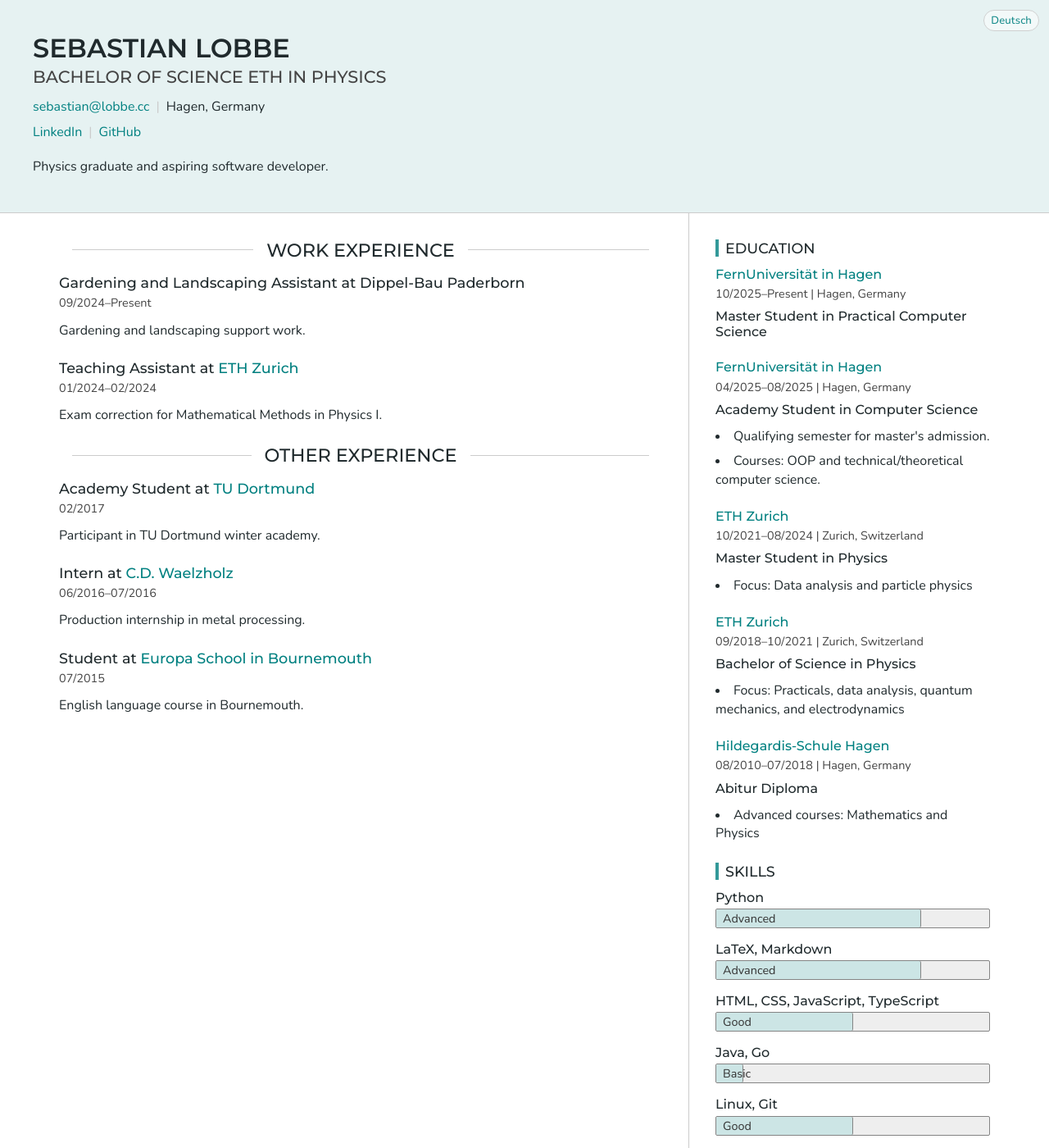
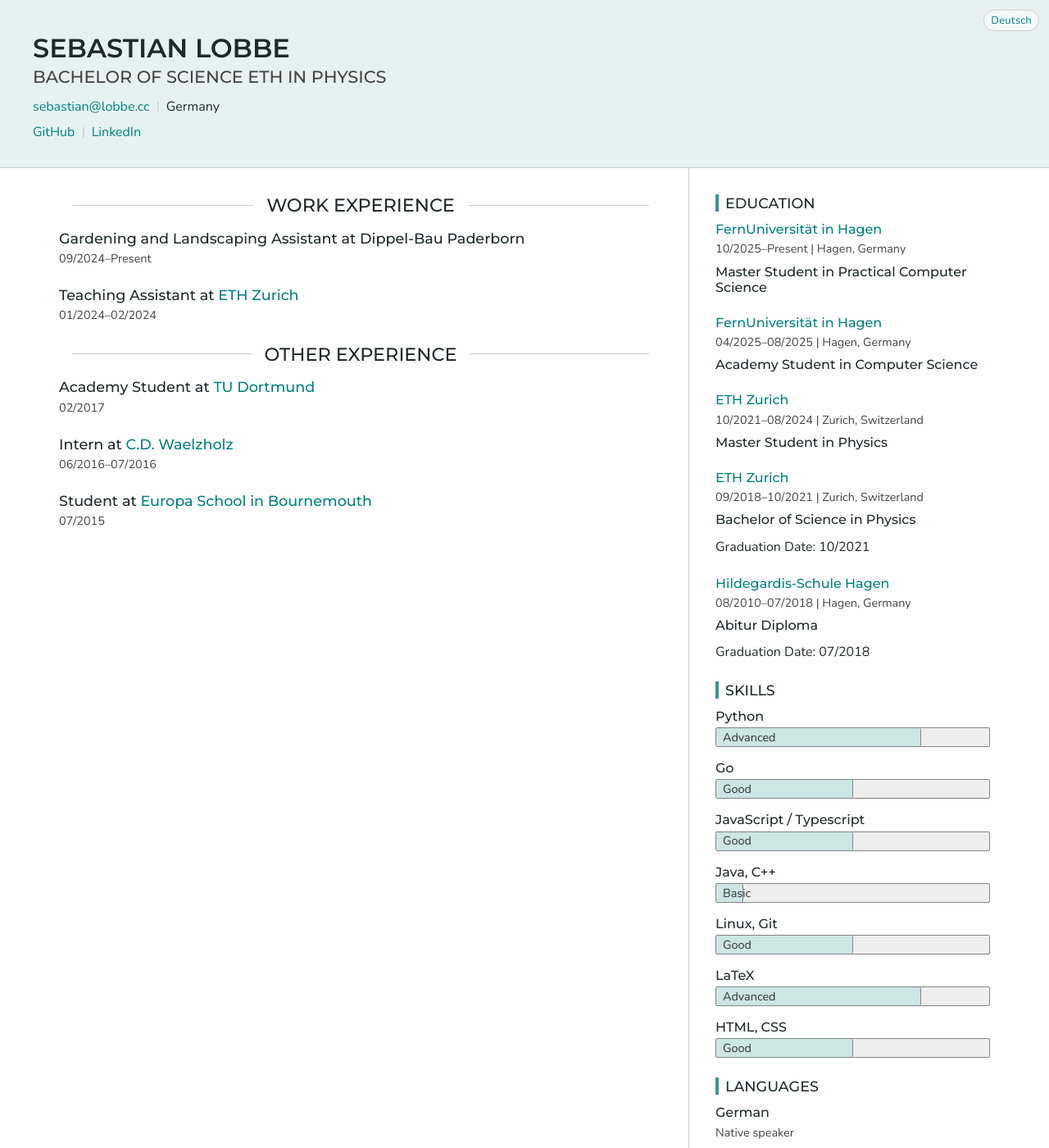
Before and after one commit to slobbe/slobbe, a Jekyll site: the page built from resume/index.html, in a window 1280 px wide and 1400 px high. Shown: the whole window at 82% size. Built offline with Jekyll 4.4.1, drawn with Linux system fonts in a browser that asks for light colours.

```diff
--- a/_data/portfolio.json
+++ /dev/null
@@ -1,178 +0,0 @@
-{
-  "name": "Sebastian Lobbe",
-  "label": "Bachelor of Science ETH in Physics",
-  "summary": "Physics graduate and aspiring software developer.",
-  "contact": {
-    "email": "sebastian@lobbe.cc",
-    "phone": "",
-    "location": "Hagen, Germany"
-  },
-  "base_url": "sebastian.lobbe.cc",
-  "social_links": [
-    {
-      "label": "LinkedIn",
-      "url": "https://www.linkedin.com/in/slobbe"
-    },
-    {
-      "label": "GitHub",
-      "url": "https://github.com/slobbe"
-    }
-  ],
-  "work_experience": [
-    {
-      "company": "Dippel-Bau Paderborn",
-      "position": "Gardening and Landscaping Assistant",
-      "start_date": "09/2024",
-      "end_date": "Present",
-      "summary": "Gardening and landscaping support work."
-    },
-    {
-      "company": "ETH Zurich",
-      "position": "Teaching Assistant",
-      "url": "https://ethz.ch/",
-      "start_date": "01/2024",
-      "end_date": "02/2024",
-      "summary": "Exam correction for Mathematical Methods in Physics I."
-    }
-  ],
-  "other_experience": [
-    {
-      "organization": "TU Dortmund",
-      "position": "Academy Student",
-      "url": "https://www.tu-dortmund.de/",
-      "start_date": "02/2017",
-      "end_date": "",
-      "summary": "Participant in TU Dortmund winter academy.",
-      "highlights": []
-    },
-    {
-      "organization": "C.D. Waelzholz",
-      "position": "Intern",
-      "url": "https://www.waelzholz.com/",
-      "start_date": "06/2016",
-      "end_date": "07/2016",
-      "summary": "Production internship in metal processing.",
-      "highlights": []
-    },
-    {
-      "organization": "Europa School in Bournemouth",
-      "position": "Student",
-      "url": "https://europa-school.co.uk/",
-      "start_date": "07/2015",
-      "end_date": "",
-      "summary": "English language course in Bournemouth.",
-      "highlights": []
-    }
-  ],
-  "education": [
-    {
-      "institution": "FernUniversität in Hagen",
-      "location": "Hagen, Germany",
-      "url": "https://www.fernuni-hagen.de/",
-      "start_date": "10/2025",
-      "end_date": "Present",
-      "degree": "Master Student in Practical Computer Science",
-      "grade": "",
-      "graduation_date": "",
-      "comments": []
-    },
-    {
-      "institution": "FernUniversität in Hagen",
-      "location": "Hagen, Germany",
-      "url": "https://www.fernuni-hagen.de/",
-      "start_date": "04/2025",
-      "end_date": "08/2025",
-      "degree": "Academy Student in Computer Science",
-      "grade": "",
-      "graduation_date": "",
-      "comments": [
-        "Qualifying semester for master's admission.",
-        "Courses: OOP and technical/theoretical computer science."
-      ]
-    },
-    {
-      "institution": "ETH Zurich",
-      "location": "Zurich, Switzerland",
-      "url": "https://ethz.ch/",
-      "start_date": "10/2021",
-      "end_date": "08/2024",
-      "degree": "Master Student in Physics",
-      "grade": "",
-      "graduation_date": "",
-      "comments": [
-        "Focus: Data analysis and particle physics"
-      ]
-    },
-    {
-      "institution": "ETH Zurich",
-      "location": "Zurich, Switzerland",
-      "url": "https://ethz.ch/",
-      "start_date": "09/2018",
-      "end_date": "10/2021",
-      "degree": "Bachelor of Science in Physics",
-      "grade": "",
-      "graduation_date": "",
-      "comments": [
-        "Focus: Practicals, data analysis, quantum mechanics, and electrodynamics"
-      ]
-    },
-    {
-      "institution": "Hildegardis-Schule Hagen",
-      "location": "Hagen, Germany",
-      "url": "https://hildegardis-schule.de/",
-      "start_date": "08/2010",
-      "end_date": "07/2018",
-      "degree": "Abitur Diploma",
-      "grade": "",
-      "graduation_date": "",
-      "comments": [
-        "Advanced courses: Mathematics and physics"
-      ]
-    }
-  ],
-  "skills": [
-    {
-      "name": "Python",
-      "proficiency": 75,
-      "proficiency_label": "Advanced"
-    },
-    {
-      "name": "LaTeX, Markdown",
-      "proficiency": 75,
-      "proficiency_label": "Advanced"
-    },
-    {
-      "name": "HTML, CSS, JavaScript, Typescript",
-      "proficiency": 50,
-      "proficiency_label": "Good"
-    },
-    {
-      "name": "Java, Go",
-      "proficiency": 10,
-      "proficiency_label": "Basic"
-    },
-    {
-      "name": "Linux, Git",
-      "proficiency": 50,
-      "proficiency_label": "Good"
-    }
-  ],
-  "languages": [
-    {
-      "language": "German",
-      "fluency": "Native speaker"
-    },
-    {
-      "language": "English",
-      "fluency": "Fluent"
-    },
-    {
-      "language": "Spanish",
-      "fluency": "Basic"
-    },
-    {
-      "language": "French",
-      "fluency": "Basic"
-    }
-  ]
-}
--- a/_data/portfolio_de.json
+++ b/_data/portfolio_de.json
@@ -1,72 +1,72 @@
 {
   "name": "Sebastian Lobbe",
   "label": "Bachelor of Science ETH in Physik",
-  "summary": "Physik-Absolvent und angehender Softwareentwickler.",
+  "summary": "",
   "contact": {
     "email": "sebastian@lobbe.cc",
     "phone": "",
-    "location": "Hagen, Deutschland"
+    "location": "Deutschland"
   },
   "base_url": "sebastian.lobbe.cc",
   "social_links": [
     {
+      "label": "GitHub",
+      "url": "https://github.com/slobbe"
+    },
+    {
       "label": "LinkedIn",
       "url": "https://www.linkedin.com/in/slobbe"
-    },
-    {
-      "label": "GitHub",
-      "url": "https://github.com/slobbe"
     }
   ],
   "work_experience": [
     {
       "company": "Dippel-Bau Paderborn",
-      "position": "Helfer im Garten- und Landschaftsbau",
+      "position": "Hilfskraft im Garten- und Landschaftsbau",
       "start_date": "09/2024",
       "end_date": "Heute",
-      "summary": "Unterstuetzung bei Arbeiten im Garten- und Landschaftsbau."
+      "summary": ""
     },
     {
-      "company": "ETH Zuerich",
+      "company": "ETH Zürich",
       "position": "Tutor (Klausurkorrektur)",
       "url": "https://ethz.ch/",
       "start_date": "01/2024",
       "end_date": "02/2024",
-      "summary": "Klausurkorrektur fuer Mathematical Methods in Physics I."
+      "summary": ""
     }
   ],
   "other_experience": [
     {
       "organization": "TU Dortmund",
-      "position": "Akademieschueler",
+      "position": "Akademieschüler",
       "url": "https://www.tu-dortmund.de/",
       "start_date": "02/2017",
       "end_date": "",
-      "summary": "Teilnahme an der Winterakademie der TU Dortmund.",
+      "summary": "",
       "highlights": []
     },
     {
-      "organization": "C.D. Waelzholz",
+      "organization": "C.D. Wälzholz",
       "position": "Praktikant",
       "url": "https://www.waelzholz.com/",
       "start_date": "06/2016",
       "end_date": "07/2016",
-      "summary": "Praktikum in der Metallverarbeitung.",
+      "summary": "",
       "highlights": []
     },
     {
       "organization": "Europa School in Bournemouth",
-      "position": "Sprachschueler",
+      "position": "Sprachschüler",
       "url": "https://europa-school.co.uk/",
       "start_date": "07/2015",
       "end_date": "",
-      "summary": "Englischkurs in Bournemouth.",
+      "summary": "",
       "highlights": []
     }
   ],
   "education": [
     {
-      "institution": "FernUniversitaet in Hagen",
+      "institution": "FernUniversität in Hagen",
       "location": "Hagen, Deutschland",
       "url": "https://www.fernuni-hagen.de/",
       "start_date": "10/2025",
@@ -77,7 +77,7 @@
       "comments": []
     },
     {
-      "institution": "FernUniversitaet in Hagen",
+      "institution": "FernUniversität in Hagen",
       "location": "Hagen, Deutschland",
       "url": "https://www.fernuni-hagen.de/",
       "start_date": "04/2025",
@@ -85,36 +85,29 @@
       "degree": "Akademiestudium Informatik",
       "grade": "",
       "graduation_date": "",
-      "comments": [
-        "Uebergangssemester zur Qualifikation fuer den Master.",
-        "Kurse: OOP und technische/theoretische Informatik."
-      ]
+      "comments": []
     },
     {
-      "institution": "ETH Zuerich",
-      "location": "Zuerich, Schweiz",
+      "institution": "ETH Zürich",
+      "location": "Zürich, Schweiz",
       "url": "https://ethz.ch/",
       "start_date": "10/2021",
       "end_date": "08/2024",
       "degree": "Masterstudium Physik",
       "grade": "",
       "graduation_date": "",
-      "comments": [
-        "Schwerpunkt: Datenanalyse und Teilchenphysik"
-      ]
+      "comments": []
     },
     {
-      "institution": "ETH Zuerich",
-      "location": "Zuerich, Schweiz",
+      "institution": "ETH Zürich",
+      "location": "Zürich, Schweiz",
       "url": "https://ethz.ch/",
       "start_date": "09/2018",
       "end_date": "10/2021",
       "degree": "Bachelor of Science in Physik",
       "grade": "",
-      "graduation_date": "",
-      "comments": [
-        "Schwerpunkt: Praktika, Datenanalyse, Quantenmechanik und Elektrodynamik"
-      ]
+      "graduation_date": "10/2021",
+      "comments": []
     },
     {
       "institution": "Hildegardis-Schule Hagen",
@@ -124,10 +117,8 @@
       "end_date": "07/2018",
       "degree": "Abitur",
       "grade": "",
-      "graduation_date": "",
-      "comments": [
-        "Leistungskurse: Mathematik und Physik"
-      ]
+      "graduation_date": "07/2018",
+      "comments": []
     }
   ],
   "skills": [
@@ -137,22 +128,33 @@
       "proficiency_label": "Fortgeschritten"
     },
     {
-      "name": "LaTeX, Markdown",
+      "name": "Go",
+      "proficiency": 50,
+      "proficiency_label": "Gut"
+    },
+
+    {
+      "name": "JavaScript / Typescript",
+      "proficiency": 50,
+      "proficiency_label": "Gut"
+    },
+    {
+      "name": "Java, C++",
+      "proficiency": 10,
+      "proficiency_label": "Grundlagen"
+    },
+    {
+      "name": "Linux, Git",
+      "proficiency": 50,
+      "proficiency_label": "Gut"
+    },
+    {
+      "name": "LaTeX",
       "proficiency": 75,
       "proficiency_label": "Fortgeschritten"
     },
     {
-      "name": "HTML, CSS, JavaScript, TypeScript",
-      "proficiency": 50,
-      "proficiency_label": "Gut"
-    },
-    {
-      "name": "Java, Go",
-      "proficiency": 10,
-      "proficiency_label": "Grundkenntnisse"
-    },
-    {
-      "name": "Linux, Git",
+      "name": "HTML, CSS",
       "proficiency": 50,
       "proficiency_label": "Gut"
     }
@@ -168,11 +170,11 @@
     },
     {
       "language": "Spanisch",
-      "fluency": "Grundkenntnisse"
+      "fluency": "Grundlagen"
     },
     {
-      "language": "Franzoesisch",
-      "fluency": "Grundkenntnisse"
+      "language": "Französisch",
+      "fluency": "Grundlagen"
     }
   ]
 }
--- a/_data/portfolio_en.json
+++ b/_data/portfolio_en.json
@@ -1,21 +1,21 @@
 {
   "name": "Sebastian Lobbe",
   "label": "Bachelor of Science ETH in Physics",
-  "summary": "Physics graduate and aspiring software developer.",
+  "summary": "",
   "contact": {
     "email": "sebastian@lobbe.cc",
     "phone": "",
-    "location": "Hagen, Germany"
+    "location": "Germany"
   },
   "base_url": "sebastian.lobbe.cc",
   "social_links": [
     {
+      "label": "GitHub",
+      "url": "https://github.com/slobbe"
+    },
+    {
       "label": "LinkedIn",
       "url": "https://www.linkedin.com/in/slobbe"
-    },
-    {
-      "label": "GitHub",
-      "url": "https://github.com/slobbe"
     }
   ],
   "work_experience": [
@@ -24,7 +24,7 @@
       "position": "Gardening and Landscaping Assistant",
       "start_date": "09/2024",
       "end_date": "Present",
-      "summary": "Gardening and landscaping support work."
+      "summary": ""
     },
     {
       "company": "ETH Zurich",
@@ -32,7 +32,7 @@
       "url": "https://ethz.ch/",
       "start_date": "01/2024",
       "end_date": "02/2024",
-      "summary": "Exam correction for Mathematical Methods in Physics I."
+      "summary": ""
     }
   ],
   "other_experience": [
@@ -42,7 +42,7 @@
       "url": "https://www.tu-dortmund.de/",
       "start_date": "02/2017",
       "end_date": "",
-      "summary": "Participant in TU Dortmund winter academy.",
+      "summary": "",
       "highlights": []
     },
     {
@@ -51,7 +51,7 @@
       "url": "https://www.waelzholz.com/",
       "start_date": "06/2016",
       "end_date": "07/2016",
-      "summary": "Production internship in metal processing.",
+      "summary": "",
       "highlights": []
     },
     {
@@ -60,7 +60,7 @@
       "url": "https://europa-school.co.uk/",
       "start_date": "07/2015",
       "end_date": "",
-      "summary": "English language course in Bournemouth.",
+      "summary": "",
       "highlights": []
     }
   ],
@@ -85,10 +85,7 @@
       "degree": "Academy Student in Computer Science",
       "grade": "",
       "graduation_date": "",
-      "comments": [
-        "Qualifying semester for master's admission.",
-        "Courses: OOP and technical/theoretical computer science."
-      ]
+      "comments": []
     },
     {
       "institution": "ETH Zurich",
@@ -99,9 +96,7 @@
       "degree": "Master Student in Physics",
       "grade": "",
       "graduation_date": "",
-      "comments": [
-        "Focus: Data analysis and particle physics"
-      ]
+      "comments": []
     },
     {
       "institution": "ETH Zurich",
@@ -111,10 +106,8 @@
       "end_date": "10/2021",
       "degree": "Bachelor of Science in Physics",
       "grade": "",
-      "graduation_date": "",
-      "comments": [
-        "Focus: Practicals, data analysis, quantum mechanics, and electrodynamics"
-      ]
+      "graduation_date": "10/2021",
+      "comments": []
     },
     {
       "institution": "Hildegardis-Schule Hagen",
@@ -124,10 +117,8 @@
       "end_date": "07/2018",
       "degree": "Abitur Diploma",
       "grade": "",
-      "graduation_date": "",
-      "comments": [
-        "Advanced courses: Mathematics and Physics"
-      ]
+      "graduation_date": "07/2018",
+      "comments": []
     }
   ],
   "skills": [
@@ -137,22 +128,33 @@
       "proficiency_label": "Advanced"
     },
     {
-      "name": "LaTeX, Markdown",
-      "proficiency": 75,
-      "proficiency_label": "Advanced"
+      "name": "Go",
+      "proficiency": 50,
+      "proficiency_label": "Good"
     },
+
     {
-      "name": "HTML, CSS, JavaScript, TypeScript",
+      "name": "JavaScript / Typescript",
       "proficiency": 50,
       "proficiency_label": "Good"
     },
     {
-      "name": "Java, Go",
+      "name": "Java, C++",
       "proficiency": 10,
       "proficiency_label": "Basic"
     },
     {
       "name": "Linux, Git",
+      "proficiency": 50,
+      "proficiency_label": "Good"
+    },
+    {
+      "name": "LaTeX",
+      "proficiency": 75,
+      "proficiency_label": "Advanced"
+    },
+    {
+      "name": "HTML, CSS",
       "proficiency": 50,
       "proficiency_label": "Good"
     }
--- a/_layouts/resume.html
+++ b/_layouts/resume.html
@@ -16,7 +16,7 @@
     <meta charset="utf-8" />
     <meta name="viewport" content="width=device-width, initial-scale=1" />
 
-    <title>{{ portfolio.name }} - {{ t.resume_page_title }}</title>
+    <title>{{ t.resume_page_title }} · {{ portfolio.name }}</title>
     <meta name="description" content="{{ portfolio.name }} · {{ portfolio.summary }}" />
     <meta name="author" content="{{ portfolio.name }}" />
     <meta name="robots" content="{{ page.robots | default: 'index,follow,max-image-preview:large' }}" />
@@ -24,7 +24,7 @@
     <link rel="alternate" hreflang="en" href="https://{{ portfolio.base_url }}/resume/" />
     <link rel="alternate" hreflang="de" href="https://{{ portfolio.base_url }}/de/resume/" />
     <link rel="alternate" hreflang="x-default" href="https://{{ portfolio.base_url }}/resume/" />
-    <meta property="og:title" content="{{ portfolio.name }} - {{ t.resume_page_title }}" />
+    <meta property="og:title" content="{{ t.resume_page_title }} · {{ portfolio.name }}" />
     <meta property="og:type" content="website" />
     <meta property="og:url" content="https://{{ portfolio.base_url }}{{ canonical_path }}" />
     <meta property="og:description" content="{{ portfolio.name }} · {{ portfolio.summary }}" />
@@ -36,7 +36,7 @@
     <meta property="og:image:alt" content="{{ portfolio.name }} profile image" />
     {% endif %}
     <meta name="twitter:card" content="summary" />
-    <meta name="twitter:title" content="{{ portfolio.name }} - {{ t.resume_page_title }}" />
+    <meta name="twitter:title" content="{{ t.resume_page_title }} · {{ portfolio.name }}" />
     <meta name="twitter:description" content="{{ portfolio.name }} · {{ portfolio.summary }}" />
     <meta name="twitter:url" content="https://{{ portfolio.base_url }}{{ canonical_path }}" />
     {% if portfolio.image_path and portfolio.image_path != "" %}
```
Also changed, not shown: sudoku/index.html (deleted, +0 -21 lines), 1 other file.
